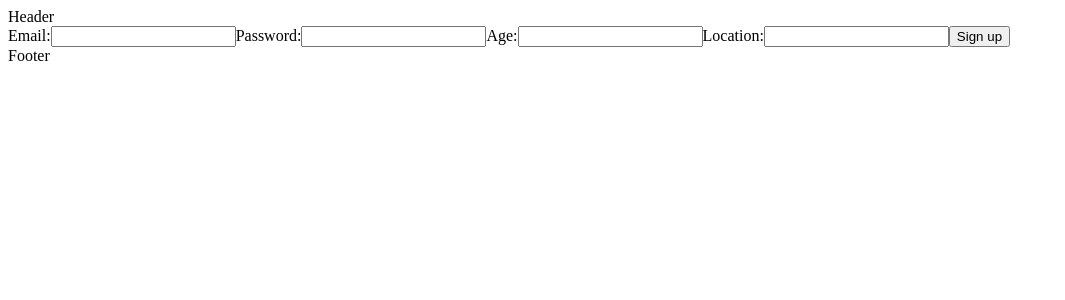
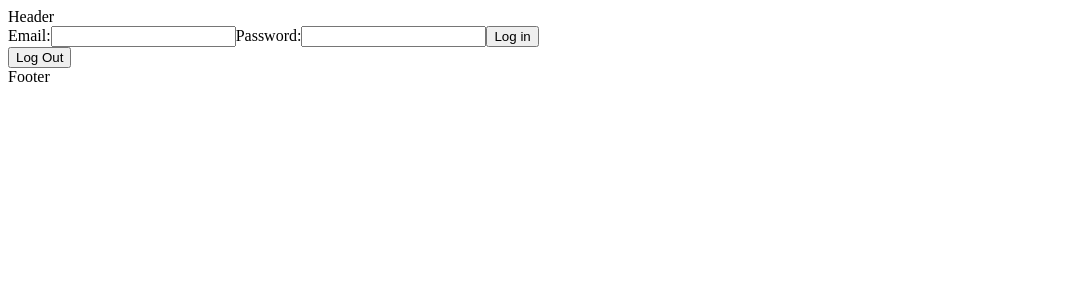
Before and after one commit to danieskka/Desafio-Tripulaciones, a React (Vite) app in the folder client/: page /form in a window 1280 px wide. Shown: the top 300 px of the page, without its empty margins (0-1065 px from the left). Built offline with nearby package versions, Linux system fonts and the light colour scheme.

Commit message:
add/logout

```diff
--- a/client/src/components/Main/Form/Form.jsx
+++ b/client/src/components/Main/Form/Form.jsx
@@ -6,25 +6,33 @@ const Form = () => {
 
   const { register, handleSubmit } = useForm();
 
-  const handleSignup = async (data) => {
+  // const handleSignup = async (data) => {
+  //   try {
+  //     await axios.post("/signup", data);
+  //   } catch (error) {
+  //     console.log("Error:", error);
+  //   }
+  // };
+
+  const handleLogin = async (data) => {
     try {
-      await axios.post("/signup", data);
+      await axios.post("/login", data);
     } catch (error) {
       console.log("Error:", error);
     }
   };
 
-  // const handleLogin = async (data) => {
-  //   try {
-  //     await axios.post("/login", data);
-  //   } catch (error) {
-  //     console.log("Error:", error);
-  //   }
-  // };
+  const handleLogOut = async () => {
+    try {
+      await axios.post('/logout');
+    } catch (error) {
+      console.log('Error during logout:', error);
+    }
+  };
 
   return (
     <>
-      <form onSubmit={handleSubmit(handleSignup)} className="sign-up-form">
+      {/* <form onSubmit={handleSubmit(handleSignup)} className="sign-up-form">
         <label>Email:</label>
         <input type="email" {...register("email", { required: true })} />
 
@@ -38,9 +46,9 @@ const Form = () => {
         <input type="text" {...register("location", { required: true })} />
 
         <button type="submit">Sign up</button>
-      </form>
+      </form> */}
 
-      {/* <form onSubmit={handleSubmit(handleLogin)}  className="sign-up-form">
+      <form onSubmit={handleSubmit(handleLogin)}  className="sign-up-form">
         <label>Email:</label>
         <input type="email" {...register("email", { required: true })} />
 
@@ -48,7 +56,11 @@ const Form = () => {
         <input type="password" {...register("password", { required: true })} />
 
         <button type="submit">Log in</button>
-      </form> */}
+      </form>
+
+      <button onClick={handleLogOut}>
+          Log Out
+      </button>
     </>
   )
 };
```
